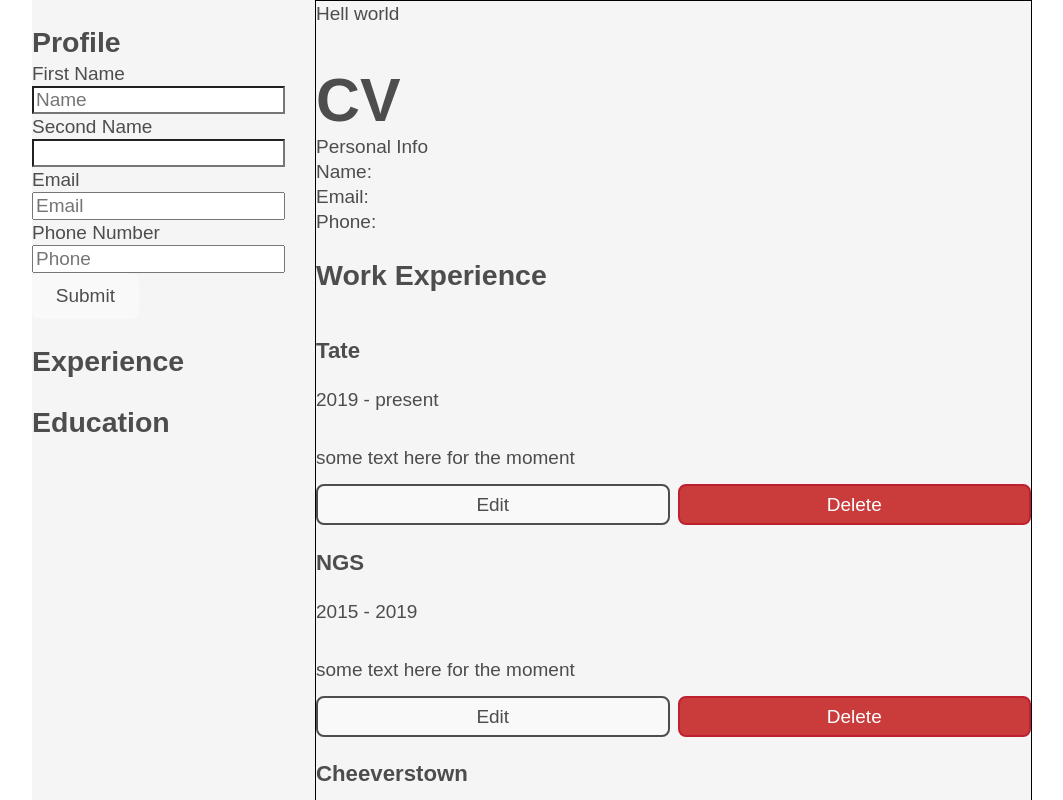
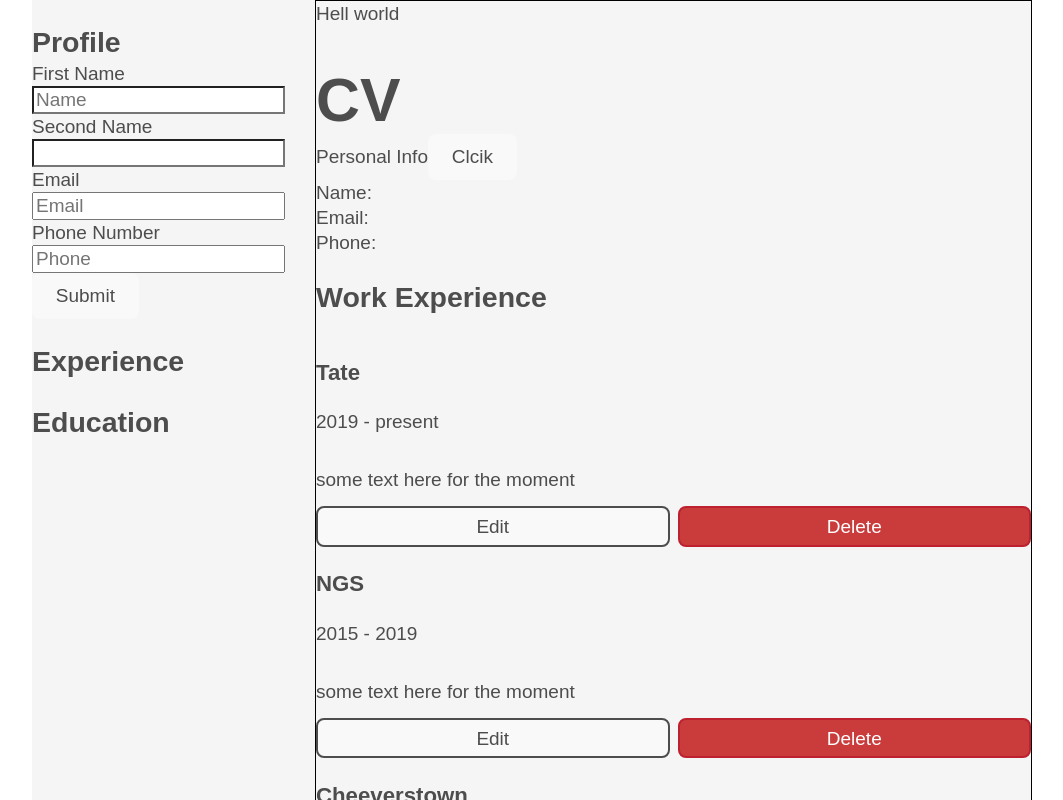
Before and after one commit to fintonius/react-cv-app, a React (Vite) app: page / in a window 1280 px wide. Shown: the top 800 px of the page, without its empty margins (108-1171 px from the left). Built offline with nearby package versions, Linux system fonts and the light colour scheme.

Commit message:
successful test to invoke callback function from main.jsx to App

```diff
--- a/src/App.jsx
+++ b/src/App.jsx
@@ -9,6 +9,7 @@ import JobEntry from './components/JobEntry';
 export default function App(props) {
 
   const [profileData, setProfileData] = useState({
+    category: '',
     name: '',
     surName: '',
     email: '',
@@ -17,7 +18,10 @@ export default function App(props) {
 
   function addInfo(name) {
     setProfileData(prevData => ({ ...prevData, ...name }));
+    console.log(profileData)
   }
+
+
 
   return (
     <>
@@ -34,10 +38,12 @@ export default function App(props) {
           </div>
         </div>
         <div className='cv'>
+
           Hell world
           <h1>CV</h1>
           <section className='personal-info'>
             Personal Info
+            <button onClick={props.addData}>Clcik</button>
             <div>Name: {profileData.name} {profileData.surName}</div>
             <div>Email: {profileData.email}</div>
             <div>Phone: {profileData.phone}</div>
--- a/src/components/JobEntry.jsx
+++ b/src/components/JobEntry.jsx
@@ -2,7 +2,7 @@ import DataRecord from "./DataRecord";
 
 export default function JobEntry(props) {
     const jobList = props.data?.map((category) => {
-        if(category.name === 'Experience') {
+        if(category.category === 'Experience') {
            return category.subObjects.map((job) => {
             return   <DataRecord
                         placeName={job.placeName}
--- a/src/components/ProfileInput.jsx
+++ b/src/components/ProfileInput.jsx
@@ -14,7 +14,8 @@ export default function ProfileInput(props) {
           name: name,
           surName: surName,
           email: email,
-          phone: phone
+          phone: phone,
+          category: 'profile',
         };
         props.addInfo(profileData);
       };
--- a/src/main.jsx
+++ b/src/main.jsx
@@ -8,7 +8,7 @@ import './index.css'
 const DATA = [
   {
       id: 1,
-      name: "Experience",
+      category: "Experience",
       subObjects: [
           { placeName: 'Tate',  id: 1, dates: '2019 - present', description: 'some text here for the moment'},
           { placeName: 'NGS', id: 2, dates: '2015 - 2019', description: 'some text here for the moment'},
@@ -17,7 +17,7 @@ const DATA = [
   },
   {
       id: 2,
-      name: "Profile",
+      category: "Profile",
       subObjects: [
           { placeName: 1, subName: "SubObject 2.1" },
           { placeName: 2, subName: "SubObject 2.2" },
@@ -26,7 +26,7 @@ const DATA = [
   },
   {
       id: 3,
-      name: "Education",
+      category: "Education",
       subObjects: [
           { placeName: 1, subName: "SubObject 3.1" },
           { placeName: 2, subName: "SubObject 3.2" },
@@ -35,9 +35,18 @@ const DATA = [
   }
 ];
 
+function addData(data) {
+  const newEntry = DATA.map((entry) => {
+    if(entry.category === 'Profile') {
+      console.log('testy test')
+    }
+
+  })
+}
+
 ReactDOM.createRoot(document.getElementById('root')).render(
   <React.StrictMode>
     {/* passing DATA as prop to App, it's accessible as props.cv*/}
-    <App cv={DATA} />
+    <App cv={DATA} addData={addData}/>
   </React.StrictMode>,
 )
```
